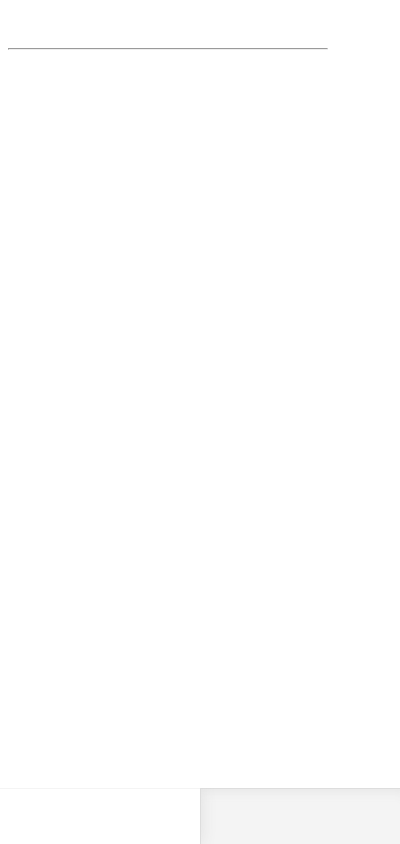
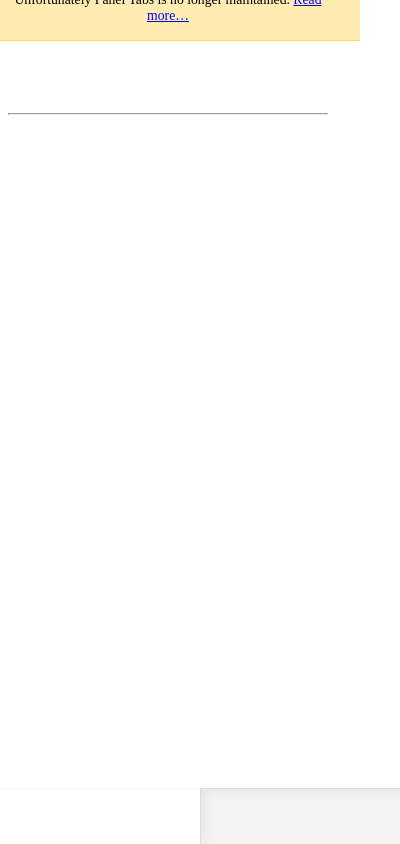
Before and after one commit to lnikkila/chrome-panel-tabs, a browser extension: page source/html/popup.html in a window 400 px wide. Drawn offline with nearby package versions, Linux system fonts and the light colour scheme; files that its build step writes are made by us from their sources.

Commit message:
Farewell, Panel Tabs
https://lnikki.la/articles/farewell-panel-tabs/

```diff
--- a/package.json
+++ b/package.json
@@ -4,7 +4,7 @@
   "devDependencies": {
     "del": "~2.1.0",
     "gulp": "~3.9.0",
-    "gulp-sass": "~2.1.0",
+    "gulp-sass": "~2.3.2",
     "gulp-uglify": "~1.5.0",
     "gulp-zip": "~3.0.2"
   },
--- a/source/html/popup.html
+++ b/source/html/popup.html
@@ -7,6 +7,11 @@
   </head>
 
   <body>
+    <div class="notification">
+      Unfortunately Panel Tabs is no longer maintained.
+      <a href="#">Read more&hellip;</a>
+    </div>
+
     <a href="#" class="button">
       <chrome-i18n name="make_new_panel">
     </a>
--- a/source/scripts/pages/popup.js
+++ b/source/scripts/pages/popup.js
@@ -4,9 +4,11 @@
 document.addEventListener('DOMContentLoaded', function() {
   var buttonOpenPanel = document.querySelector('.button');
   var linkSetShortcuts = document.querySelector('.shortcuts');
+  var linkShowNotificationPost = document.querySelector('.notification a');
 
   buttonOpenPanel.addEventListener('click', onTabIntoPanelClick);
   linkSetShortcuts.addEventListener('click', showKeyboardShortcuts);
+  linkShowNotificationPost.addEventListener('click', showNotificationPost);
 
   getPanels(showPanelsList);
 });
@@ -119,6 +121,18 @@ function showKeyboardShortcuts() {
 }
 
 /**
+ * Shows the notification blog post.
+ */
+function showNotificationPost() {
+  ga('send', 'event', 'Popup', 'Show notification blog post');
+
+  chrome.tabs.create({
+    url: 'https://lnikki.la/articles/farewell-panel-tabs/',
+    active: true
+  });
+}
+
+/**
  * Queries Chrome for all windows of type 'panel' or 'detached_panel'.
  *
  * @param  {function} callback Parameters: {array of chrome.windows.Window}
--- a/source/stylesheets/pages/popup.scss
+++ b/source/stylesheets/pages/popup.scss
@@ -3,6 +3,16 @@ $tab-height: 3.5rem;
 body {
   width: 20rem;
   padding-bottom: $tab-height;
+}
+
+.notification {
+  margin: -2rem;
+  margin-bottom: 2rem;
+  padding: 1rem;
+  text-align: center;
+  font-size: 85.7%;
+  background: #ffecb3;
+  border-bottom: 1px solid darken(#ffecb3, 15%);
 }
 
 .button {
```
Also changed, not shown: source/manifest.json.
